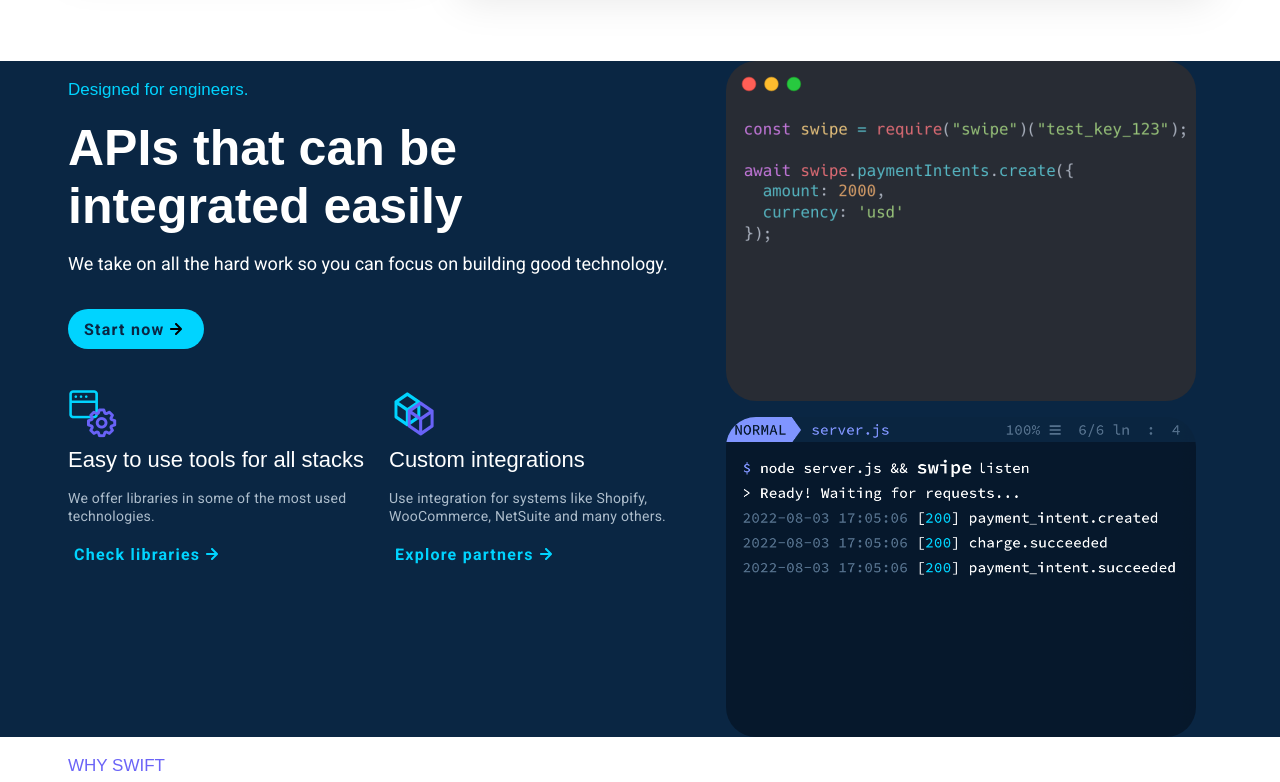
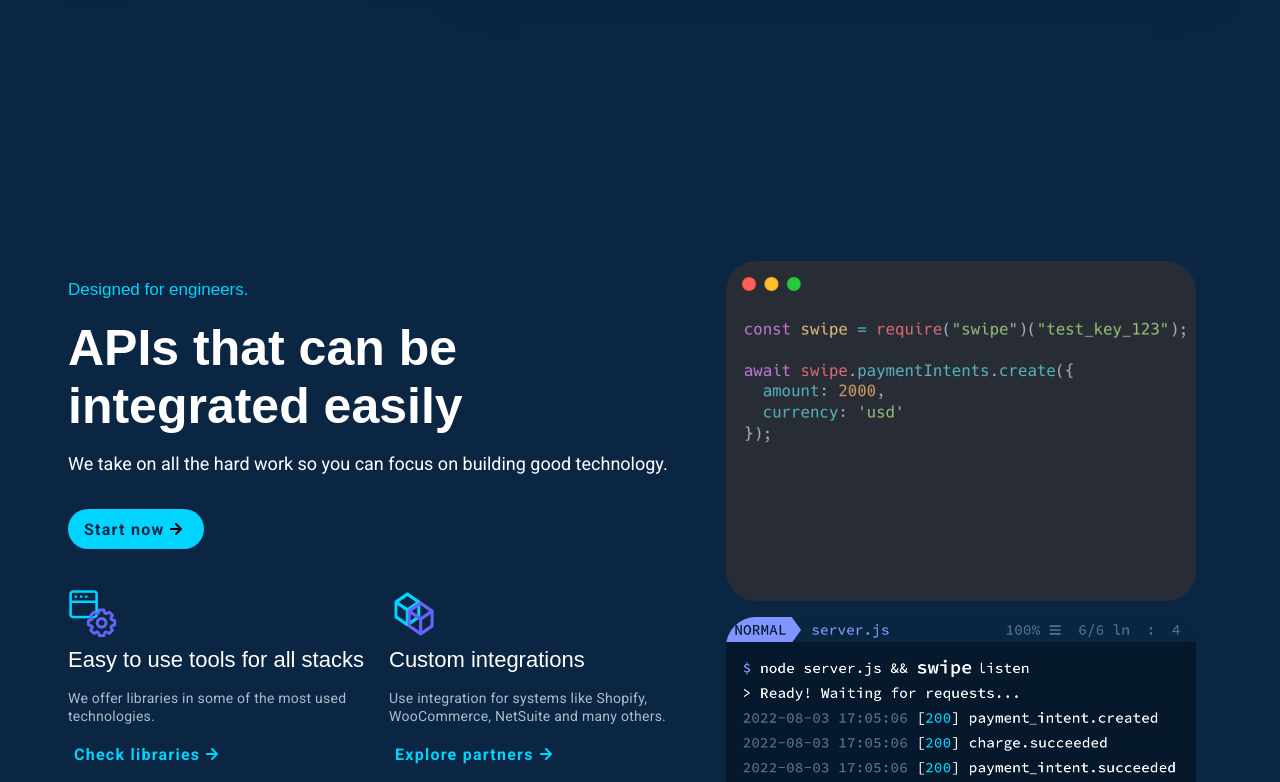
Before and after one commit to mdombrov-33/Swift, a website built with Vite: page index.html in a window 1280 px wide. Shown: the part 2552-3334 px from the top of the page. Built offline with nearby package versions, Linux system fonts and the light colour scheme; files whose address does not match are found by name; a web font is replaced by a local one.

Commit message:
add background stripe

```diff
--- a/src/scss/layout/integration.scss
+++ b/src/scss/layout/integration.scss
@@ -1,10 +1,24 @@
 @use "../abstracts/variables" as *;
 
 .integration-section {
+  padding-top: 200px;
   display: flex;
   justify-content: center;
   color: $text-light;
-  background-color: $color-primary;
+  position: relative;
+  &::before {
+    content: "";
+    width: 100%;
+    height: 1100px;
+    background-color: $color-primary;
+    position: absolute;
+    top: -200px;
+    left: 0;
+    padding: calc($spacing-lg * 3) 0;
+    z-index: -1;
+    transform: skewY(-10deg);
+  }
+
   .card-container {
     display: flex;
     margin: $spacing-lg 0;
--- a/src/scss/layout/whyswift.scss
+++ b/src/scss/layout/whyswift.scss
@@ -1,6 +1,7 @@
 @use "../abstracts/variables" as *;
 
 .why-swift-section {
+  margin-top: 320px;
   width: 100%;
   display: flex;
   justify-content: center;
```
